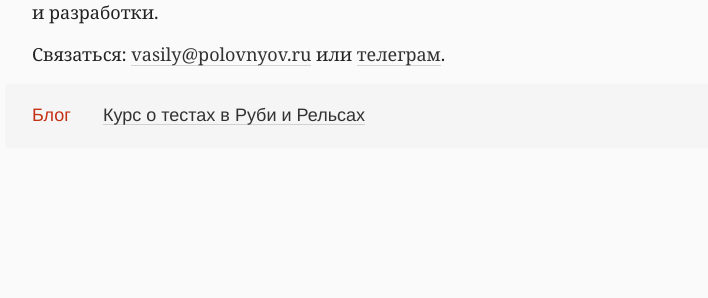
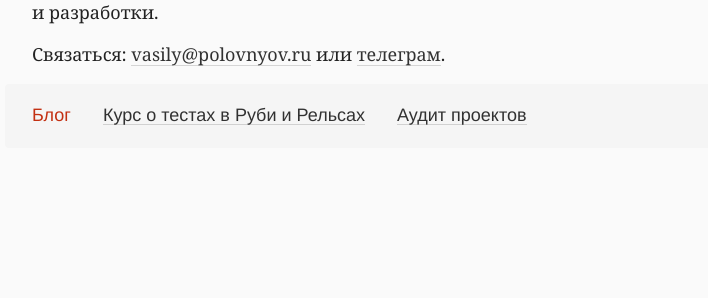
Before and after one commit to vast/vast.github.io, a Jekyll site: the page built from index.html, in a window 1280 px wide and 900 px high. Shown: the part 215-513 px from the top of the window, without its empty margins (248-956 px from the left). Built offline with Jekyll 4.4.1, drawn with Linux system fonts in a browser that asks for light colours.

Commit message:
add audit to top nav

```diff
--- a/index.html
+++ b/index.html
@@ -67,6 +67,7 @@
         <p class="my_presence" style="font-family: Helvetica Neue;">
           <span class="my_presence-link is__active">Блог</span>
           <a href="/tests/" class="my_presence-link">Курс о тестах в Руби и Рельсах</a>
+          <a href="/posts/ruby-rails-audit.html" class="my_presence-link">Аудит проектов</a>
         </p>
       </div>
     </article>
```
